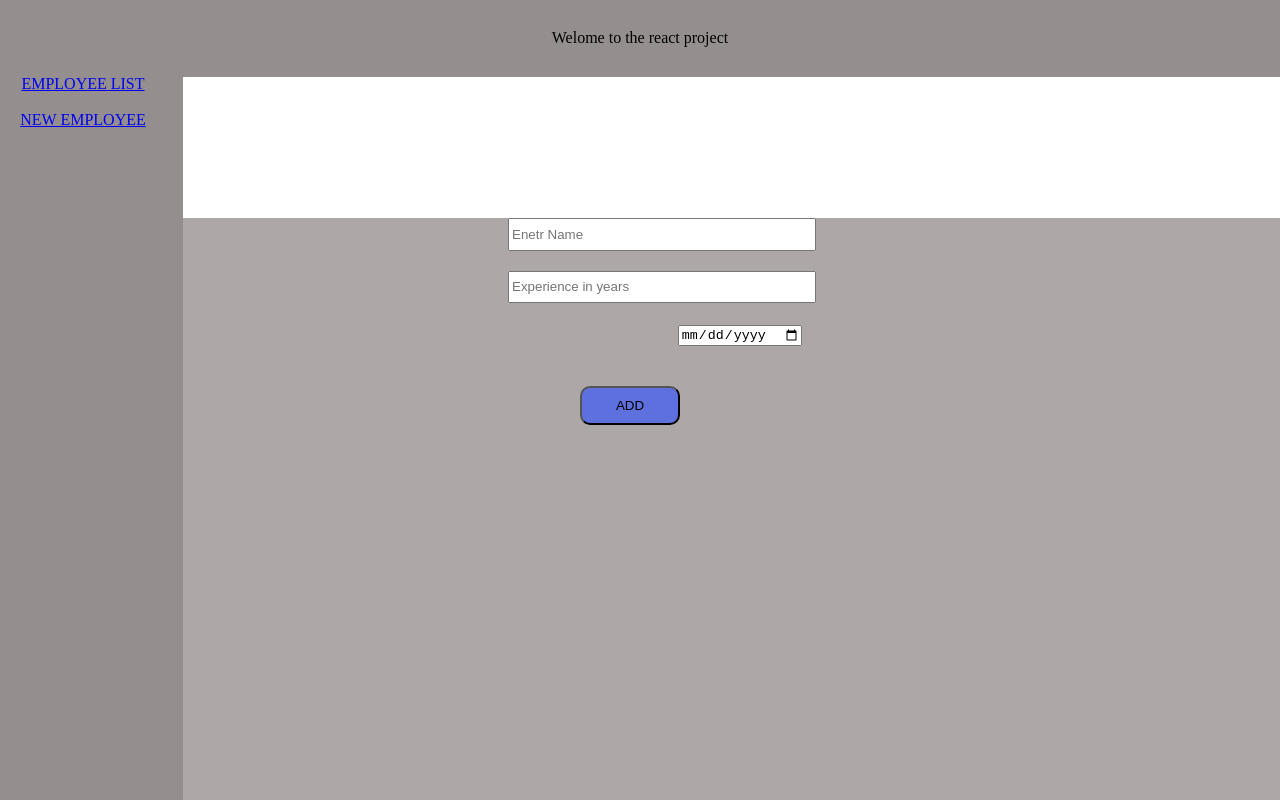
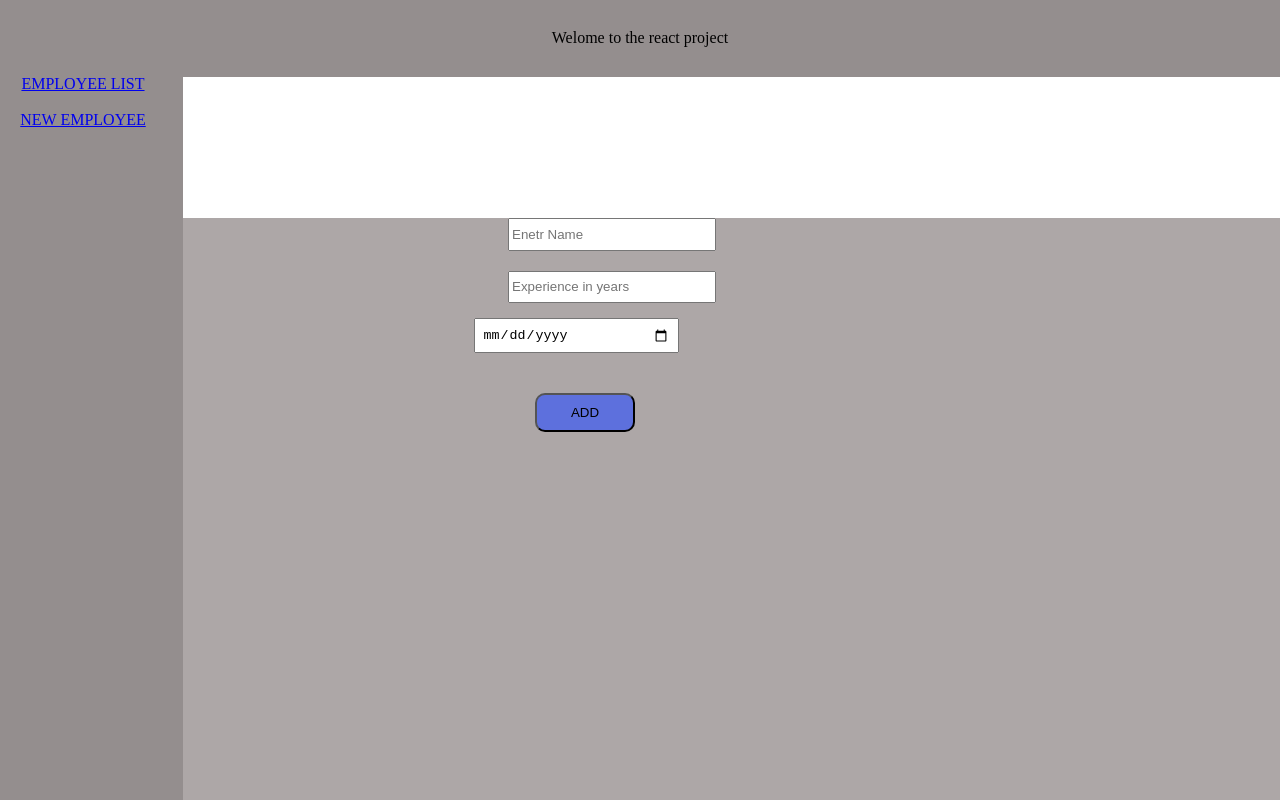
Before and after one commit to Divyadharshini999/newreact, a React (Create React App) app: page /create in a window 1280 px wide. Shown: the top 800 px of the page. Built offline with nearby package versions, Linux system fonts and the light colour scheme.

Commit message:
sixth commit-index.css

```diff
--- a/src/index.css
+++ b/src/index.css
@@ -30,8 +30,36 @@ text-align: center;
   margin-top: 10px;
 margin-left: 350px;
 color: white;
+padding: 10px;
+
 
 }
+label{
+  margin-right: 400px;
+}
+ .date{
+  margin-left: -328px;
+  margin-top: -10px;
+  padding: 7px;
+width: 187px; }
+.create{
+  background-color:  rgb(93, 112, 221);
+  margin-left: -900px;
+  color: black;
+  /* padding-bottom: 100px; */
+  /* text-underline-offset: none; */
+  padding: 10px;
+  text-decoration-line: none;
+
+}
+.error{
+  color: red;
+  margin-right: 400px;
+  font-size: small;
+
+}
+
+
 .tableContainer td{
   background-color: rgb(250, 250, 245);
   color: black;
@@ -52,9 +80,13 @@ color: white;
 input[type=text]
 {
   height: 2em;
-  width: 300px;
+  width: 200px;
   display: block;
   margin: 0 325px;
+}
+.lableinput{
+  display:flex;
+
 }
  .updatebutton{
   /* background-color:  rgb(41, 38, 39); */
@@ -79,7 +111,7 @@ input[type=text]
   padding: 10px;
   width: 100px;
   color: black;
-  margin-left: -220px;
+  margin-left: -310px;
 }
 .theading{
   font-weight: bold
```
